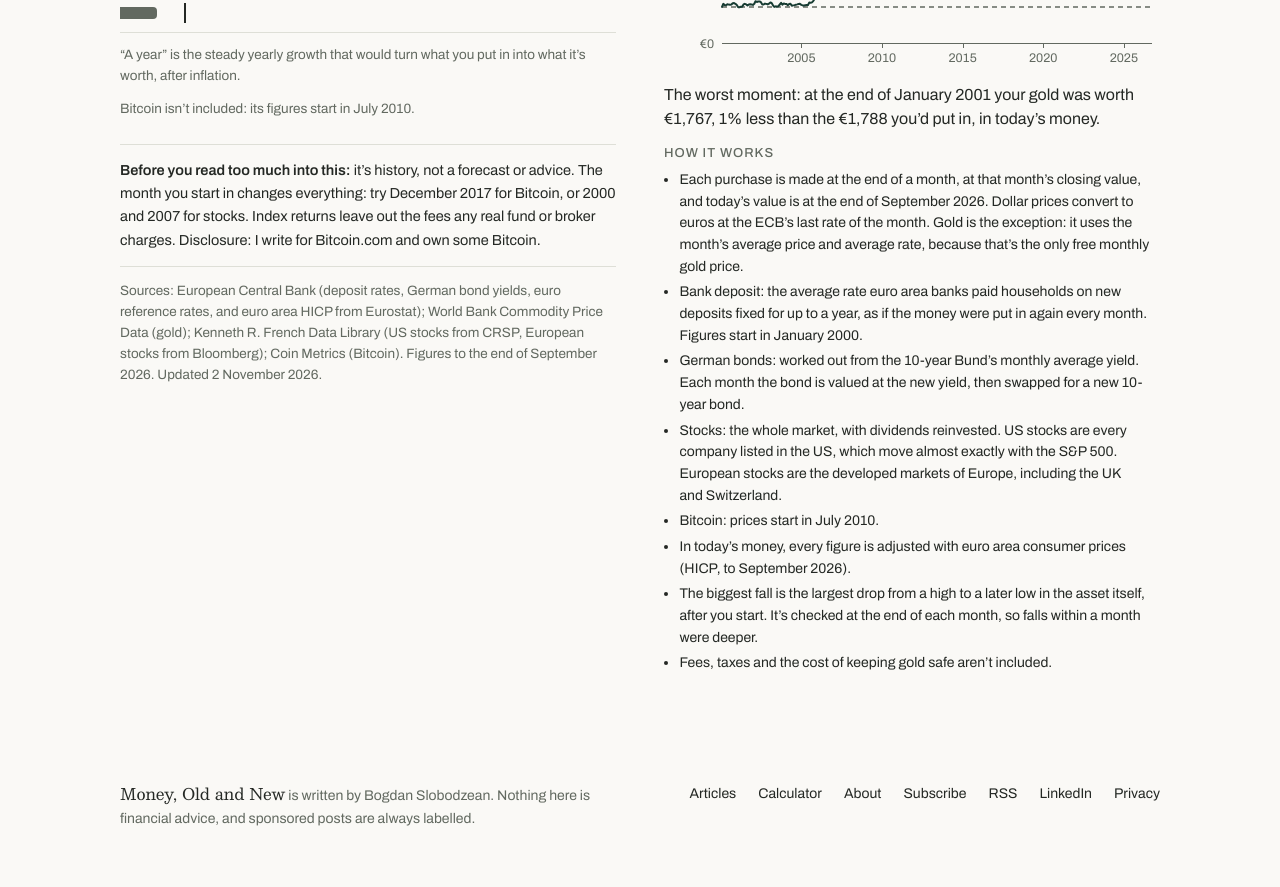
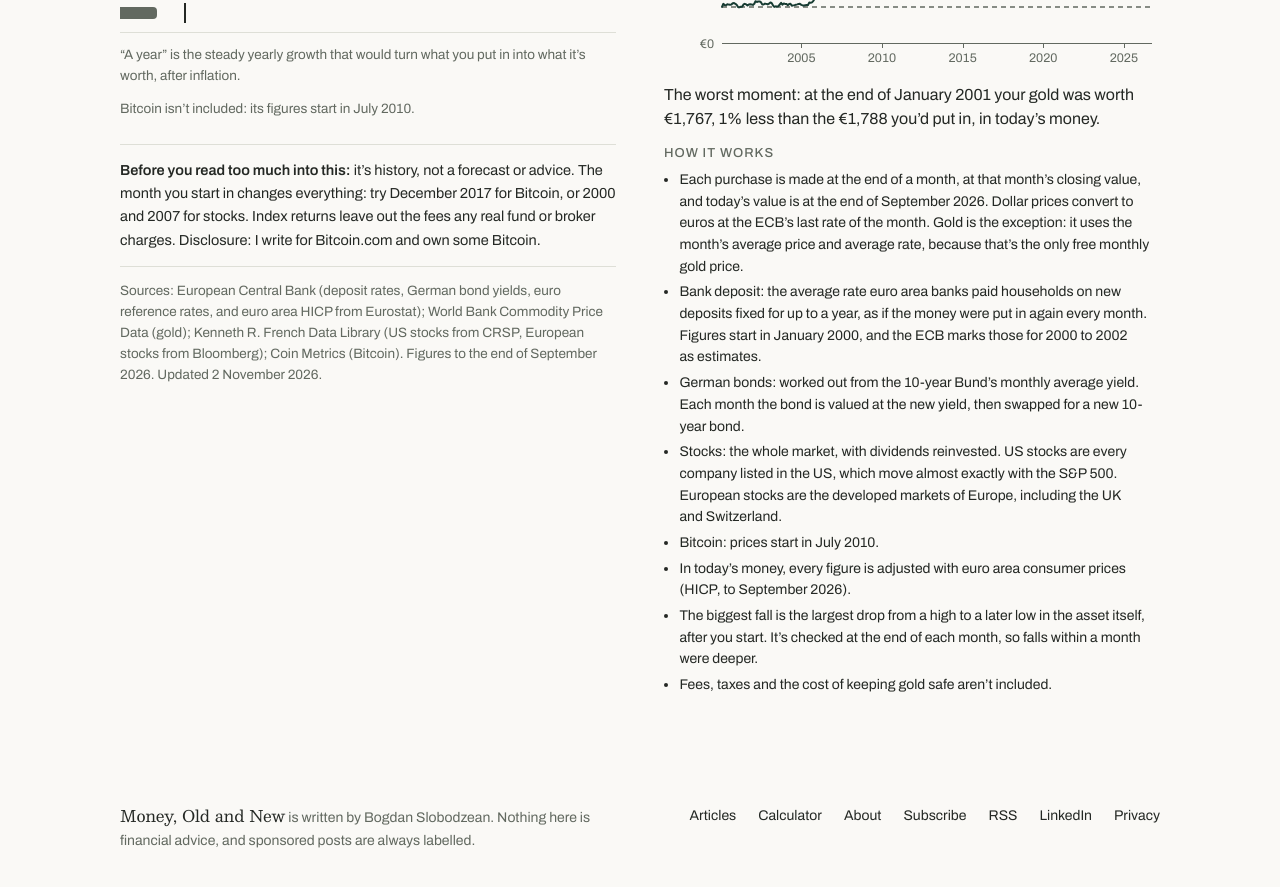
Before and after one commit to Slobod7/money-old-and-new, a Jekyll site: the page built from euro-inflation-calculator.html, in a window 1280 px wide and 900 px high, scrolled down 1004 px. Shown: the top 887 px of the window. Built offline with Jekyll 4.4.1, drawn with Linux system fonts in a browser that asks for light colours.

Commit message:
Say that the ECB marks its early deposit figures as estimates
The calculator now opens on January 2000, so its first three years of deposit
rates are all ones the ECB marks as estimates (36 months, 2000 to 2002).

Co-Authored-By: Claude Opus 5.5 <noreply@anthropic.com>

```diff
--- a/_includes/old-new-calculator.html
+++ b/_includes/old-new-calculator.html
@@ -108,7 +108,7 @@ adds the form, the ranking and the chart.
 {%- capture cc_rules %}
 <ul>
 <li>Each purchase is made at the end of a month, at that month’s closing value, and today’s value is at the end of {{ cc_to }}. Dollar prices convert to euros at the ECB’s last rate of the month. Gold is the exception: it uses the month’s average price and average rate, because that’s the only free monthly gold price.</li>
-<li>Bank deposit: the average rate euro area banks paid households on new deposits fixed for up to a year, as if the money were put in again every month. Figures start in {{ df.from.deposit | append: "-01" | date: "%B %Y" }}.{% for m in df.deposit_filled %} The rate for {{ m | append: "-01" | date: "%B %Y" }} isn’t out yet, so the month before’s is used.{% endfor %}</li>
+<li>Bank deposit: the average rate euro area banks paid households on new deposits fixed for up to a year, as if the money were put in again every month. Figures start in {{ df.from.deposit | append: "-01" | date: "%B %Y" }}, and the ECB marks those for 2000 to 2002 as estimates.{% for m in df.deposit_filled %} The rate for {{ m | append: "-01" | date: "%B %Y" }} isn’t out yet, so the month before’s is used.{% endfor %}</li>
 <li>German bonds: worked out from the 10-year Bund’s monthly average yield. Each month the bond is valued at the new yield, then swapped for a new 10-year bond.</li>
 <li>Stocks: the whole market, with dividends reinvested. US stocks are every company listed in the US, which move almost exactly with the S&amp;P 500. European stocks are the developed markets of Europe, including the UK and Switzerland.</li>
 <li>Bitcoin: prices start in {{ df.from.bitcoin | append: "-01" | date: "%B %Y" }}.</li>
```
